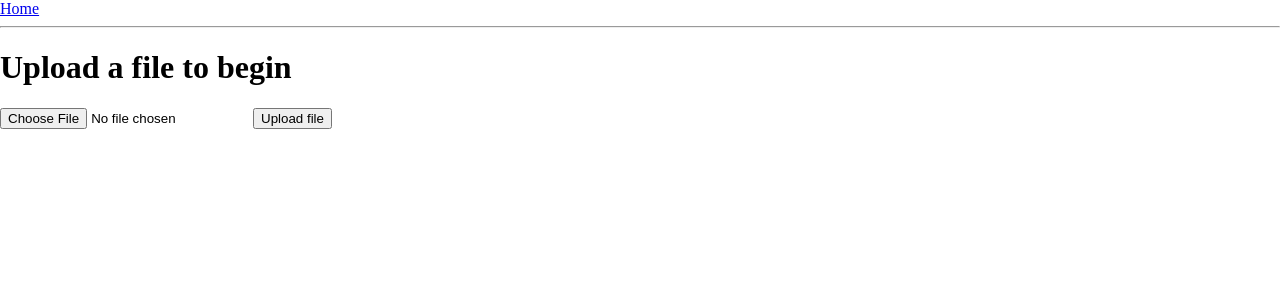
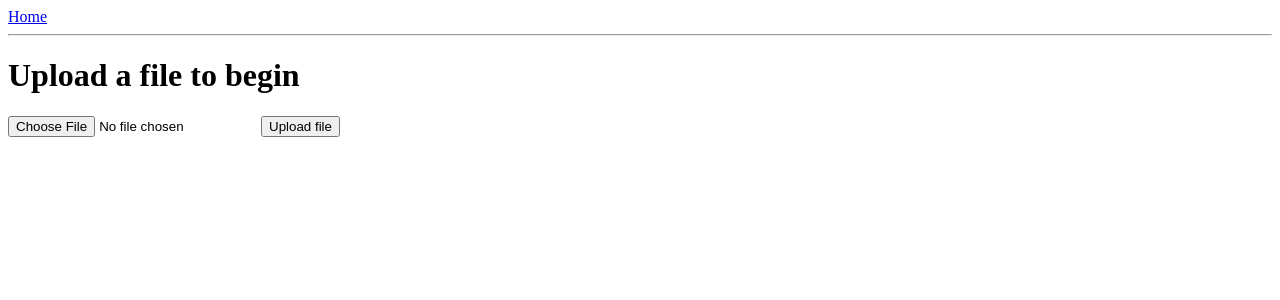
Before and after one commit to jlam55555/cloud-convex-hull, a Vue app in the folder src/chfrontend/: page / in a window 1280 px wide. Shown: the top 300 px of the page. Built offline with nearby package versions, Linux system fonts and the light colour scheme.

Commit message:
fixed frontend centering all geometries

```diff
--- a/src/chfrontend/src/App.vue
+++ b/src/chfrontend/src/App.vue
@@ -20,9 +20,4 @@
     })
 </script>
 
-<style>
-    html, body {
-        padding: 0;
-        margin: 0;
-    }
-</style>
+<style></style>
--- a/src/chfrontend/src/components/Model.vue
+++ b/src/chfrontend/src/components/Model.vue
@@ -1,5 +1,5 @@
 <template>
-    <h1>Hello, world! from model</h1>
+    Viewing model: {{$route.params.key || 'None'}}
 
     <ThreeViewer :objUrl="objUrl"/>
 
--- a/src/chfrontend/src/components/ThreeViewer.vue
+++ b/src/chfrontend/src/components/ThreeViewer.vue
@@ -76,9 +76,6 @@
                         // prevent duplicate vertices from affecting the centering
                         geometry = BufferGeometryUtils.mergeVertices(geometry);
 
-                        // make the mesh in a more convenient location
-                        geometry.center();
-
                         const material = new THREE.MeshLambertMaterial({});
                         const mesh = new THREE.Mesh(geometry, material);
 
```
Also changed, not shown: 2 other files (tests, documents, lock files or other folders).
